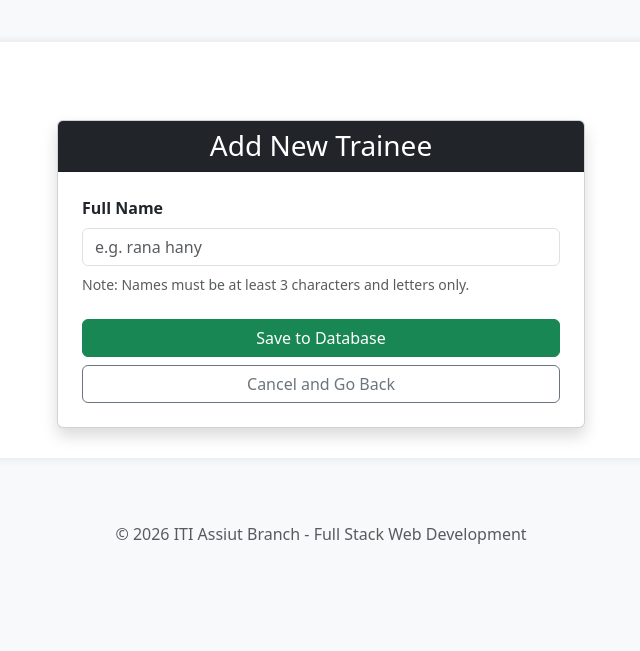
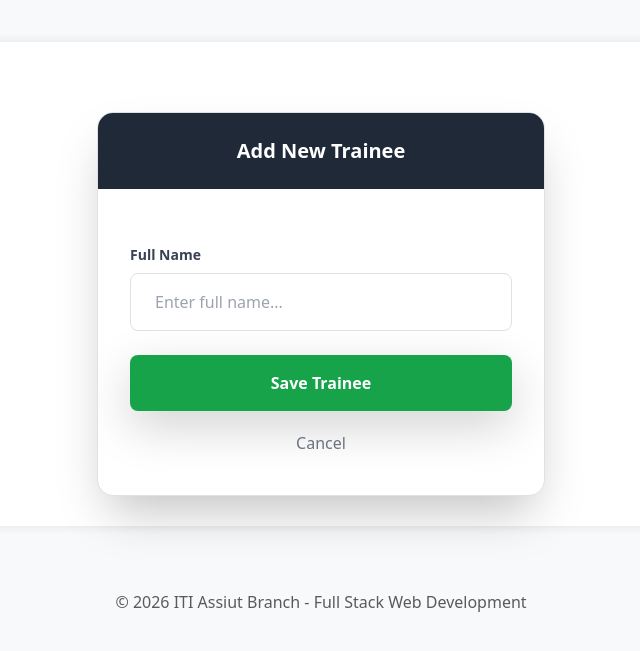
Before and after one commit to RanaHany8/DJango_Labs, a Django app: page /trainee/add/ in a window 1280 px wide. Shown: the part 56-707 px from the top of the page, without its empty margins (319-959 px from the left). Run offline with Django 5.2, Linux system fonts and the light colour scheme; some libraries are stand-ins or nearby versions.

Commit message:
Add TraineeForm validation and Django lab2 updates

```diff
--- a/templates/parent.html
+++ b/templates/parent.html
@@ -4,6 +4,7 @@
     <meta charset="UTF-8">
     <meta name="viewport" content="width=device-width, initial-scale=1.0">
     <title>{% block title %} ITI Project {% endblock %}</title>
+    <script src="https://cdn.tailwindcss.com"></script>
     <link href="https://cdn.jsdelivr.net/npm/bootstrap@5.3.0/dist/css/bootstrap.min.css" rel="stylesheet">
     <style>
         body { padding-top: 50px; background-color: #f8f9fa; }
--- a/templates/trainee/add.html
+++ b/templates/trainee/add.html
@@ -3,48 +3,33 @@
 {% block title %} Add New Trainee {% endblock %}
 
 {% block content %}
-<div class="row justify-content-center mt-5">
-    <div class="col-md-6">
-        <div class="card shadow">
-            <div class="card-header bg-dark text-white text-center">
-                <h3 class="mb-0">Add New Trainee</h3>
+<div class="max-w-md mx-auto bg-white rounded-2xl shadow-2xl overflow-hidden border border-gray-100 mt-10">
+    <div class="bg-gray-800 py-4 px-6">
+        <h3 class="text-xl font-bold text-white text-center">Add New Trainee</h3>
     </div>
-            <div class="card-body p-4">
-                <form method="POST" novalidate>
+    <div class="p-8">
+        <form method="POST" class="space-y-6">
             {% csrf_token %}
 
-                    <div class="mb-4">
-                        <label for="name" class="form-label fw-bold">Full Name</label>
-
-                        <input type="text"
-                               name="trainee_name"
-                               id="name"
-                               class="form-control {% if errors.name %}is-invalid{% endif %}"
-                               placeholder="e.g. rana hany"
-                               value="{{ request.POST.trainee_name }}">
-
-                        {% if errors.name %}
-                            <div class="invalid-feedback d-block fw-bold">
-                                {{ errors.name }}
+            <div>
+                <label class="block text-sm font-bold text-gray-700 mb-2">Full Name</label>
+                <div class="relative">
+                    {{ form.name }}
                 </div>
+                {% if form.name.errors %}
+                    <p class="text-red-500 text-xs mt-2 font-semibold">{{ form.name.errors.0 }}</p>
                 {% endif %}
-
-                        <div class="form-text mt-2 text-muted">
-                            Note: Names must be at least 3 characters and letters only.
-                        </div>
             </div>
 
-                    <div class="d-grid gap-2">
-                        <button type="submit" class="btn btn-success">
-                            <i class="fas fa-save"></i> Save to Database
+            <div class="flex flex-col space-y-3">
+                <button type="submit" class="w-full bg-green-600 hover:bg-green-700 text-white font-bold py-3 rounded-lg shadow-lg transition duration-300">
+                    Save Trainee
                 </button>
-                        <a href="/trainee/list/" class="btn btn-outline-secondary">
-                            Cancel and Go Back
+                <a href="{% url 'trainee-list' %}" class="w-full text-center text-gray-500 hover:text-gray-700 font-medium py-2 transition">
+                    Cancel
                 </a>
             </div>
         </form>
     </div>
 </div>
-    </div>
-</div>
 {% endblock %}
--- /dev/null
+++ b/trainee/forms.py
@@ -0,0 +1,27 @@
+from django import forms
+from .models import Trainee
+
+class TraineeForm(forms.ModelForm):
+    class Meta:
+        model = Trainee
+        fields = ['name']
+        widgets = {
+            'name': forms.TextInput(attrs={
+                'class': 'w-full px-4 py-3 rounded-lg border border-gray-300 focus:ring-2 focus:ring-blue-500 focus:border-transparent outline-none transition',
+                'placeholder': 'Enter full name...'
+            })
+        }
+
+
+    def clean_name(self):
+        name = self.cleaned_data.get('name')
+
+
+        if name.isdigit():
+            raise forms.ValidationError("Name cannot be numeric.")
+
+
+        if len(name) < 3:
+            raise forms.ValidationError("Name must be at least 3 characters long.")
+
+        return name
--- a/trainee/urls.py
+++ b/trainee/urls.py
@@ -1,10 +1,11 @@
+
 from django.urls import path
-from . import views
+from .views import *
 
 urlpatterns = [
-    path('list/', views.trainee_list),
-    path('add/', views.add_trainee),
-    path('update/<int:id>/', views.trainee_update),
-    path('delete/<int:id>/', views.trainee_delete),
-    path('<int:id>/', views.trainee_details),
+    path('list/', TraineeListView.as_view(), name='trainee-list'),
+    path('add/', TraineeCreateView.as_view(), name='trainee-add'),
+    path('update/<int:pk>/', TraineeUpdateView.as_view(), name='trainee-update'),
+    path('delete/<int:pk>/', TraineeDeleteView.as_view(), name='trainee-delete'),
+    path('<int:id>/', trainee_details, name='trainee-detail'),
 ]
--- a/trainee/views.py
+++ b/trainee/views.py
@@ -1,59 +1,35 @@
-from django.shortcuts import render, redirect, get_object_or_404
+from django.views.generic import ListView, DetailView, DeleteView, CreateView, UpdateView
+from django.urls import reverse_lazy
 from .models import Trainee
+from .forms import TraineeForm
 
 
-def trainee_list(request):
-    all_trainees = Trainee.objects.all()
-    return render(request, 'trainee/list.html', {'trainees': all_trainees})
-
-def add_trainee(request):
-    errors = {}
-    if request.method == 'POST':
-        t_name = request.POST.get('trainee_name', '').strip()
-
-
-        if len(t_name) < 3:
-            errors['name'] = "Name must be at least 3 characters long."
-
-
-        elif any(char.isdigit() for char in t_name):
-            errors['name'] = "Name must contain letters only. Numbers are not allowed."
-
-
-        if not errors:
-            Trainee.objects.create(name=t_name)
-            return redirect('/trainee/list/')
-
-    return render(request, 'trainee/add.html', {'errors': errors})
+class TraineeListView(ListView):
+    model = Trainee
+    template_name = 'trainee/list.html'
+    context_object_name = 'trainees'
 
 
 def trainee_details(request, id):
+    from django.shortcuts import render, get_object_or_404
     trainee = get_object_or_404(Trainee, id=id)
     return render(request, 'trainee/traineedetaile.html', {'trainee': trainee})
 
 
-def trainee_delete(request, id):
-    trainee = get_object_or_404(Trainee, id=id)
-    trainee.delete()
-    return redirect('/trainee/list/')
+class TraineeCreateView(CreateView):
+    model = Trainee
+    form_class = TraineeForm
+    template_name = 'trainee/add.html'
+    success_url = reverse_lazy('trainee-list')
 
 
-def trainee_update(request, id):
-    trainee = get_object_or_404(Trainee, id=id)
-    errors = {}
-    if request.method == 'POST':
-        new_name = request.POST.get('trainee_name', '').strip()
+class TraineeUpdateView(UpdateView):
+    model = Trainee
+    form_class = TraineeForm
+    template_name = 'trainee/update.html'
+    success_url = reverse_lazy('trainee-list')
 
-
-        if len(new_name) < 3:
-            errors['name'] = "Name is too short."
-
-        elif any(char.isdigit() for char in new_name):
-            errors['name'] = "Numbers are not allowed in the name."
-
-        if not errors:
-            trainee.name = new_name
-            trainee.save()
-            return redirect('/trainee/list/')
-
-    return render(request, 'trainee/update.html', {'trainee': trainee, 'errors': errors})
+class TraineeDeleteView(DeleteView):
+    model = Trainee
+    template_name = 'trainee/delete.html'
+    success_url = reverse_lazy('trainee-list')
```
Also changed, not shown: templates/trainee/delete.html (added, +17 -0 lines), templates/trainee/list.html (+21 -21 lines), templates/trainee/traineedetaile.html (+20 -6 lines), templates/trainee/update.html (+18 -7 lines), db.sqlite3. Lines whose indentation alone changed are shown as unchanged.
